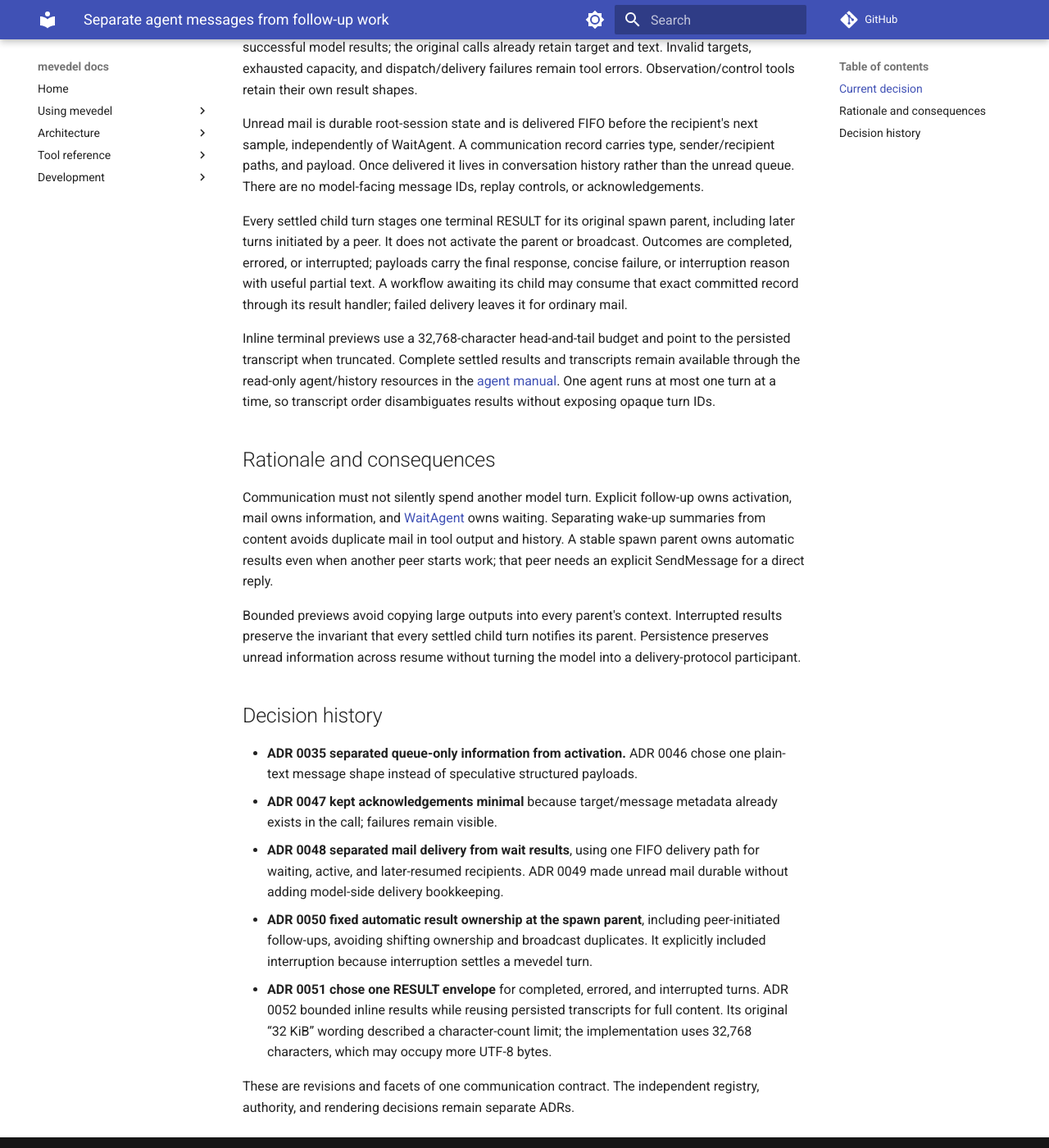
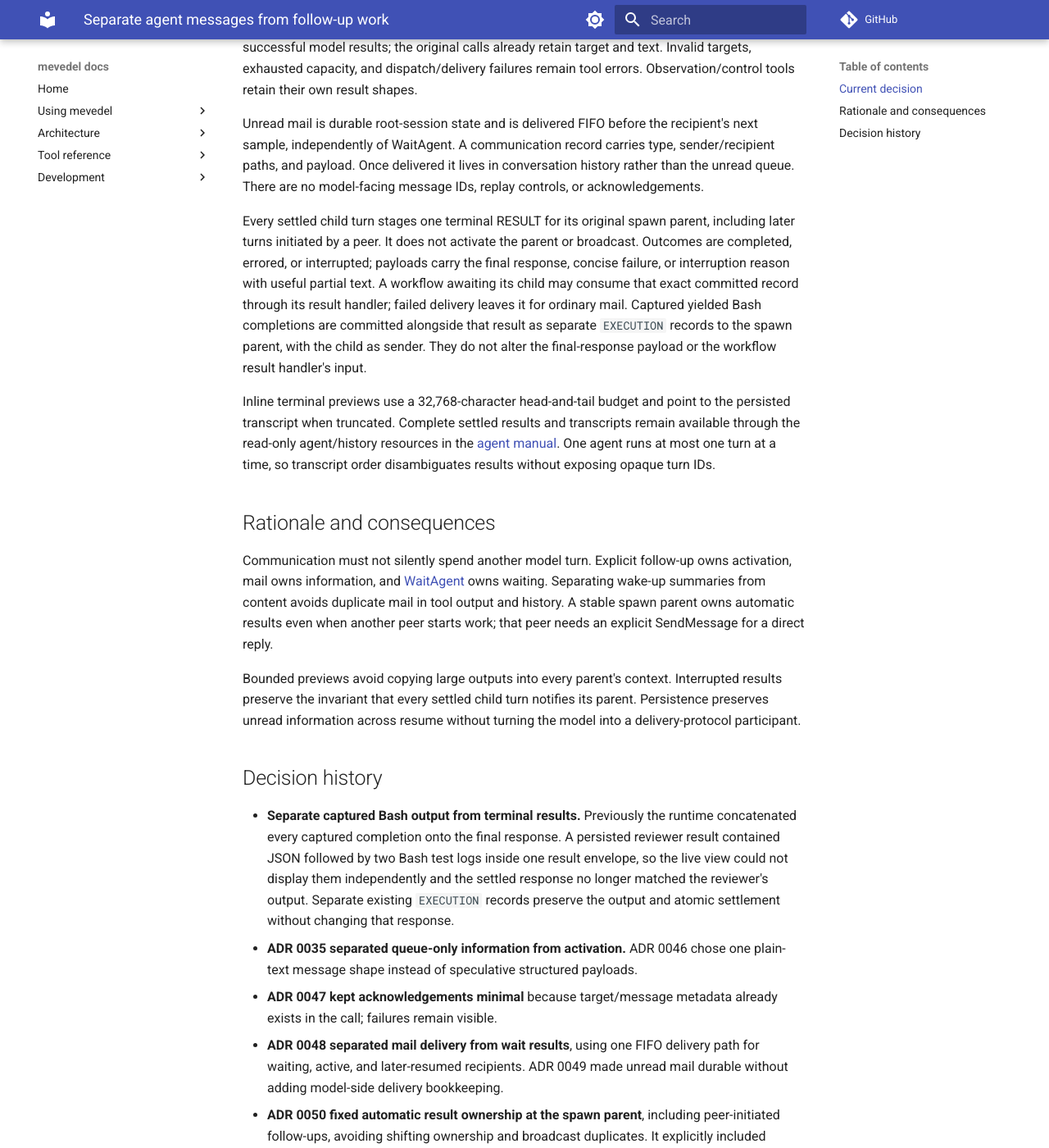
Before and after one commit to FrauH0lle/mevedel, an MkDocs documentation site: the page built from docs/adr/0035-separate-agent-messages-from-follow-up-work.md, in a window 1280 px wide and 1400 px high, scrolled down 462 px. Shown: the whole window at 82% size. Built offline with MkDocs 1.6.1 and Material for MkDocs 9.7.7, drawn with Linux system fonts in a browser that asks for light colours; comment, search, counter and statistics services are not loaded.

Commit message:
fix(agents): Publish Bash completions separately from results

```diff
--- a/docs/adr/0035-separate-agent-messages-from-follow-up-work.md
+++ b/docs/adr/0035-separate-agent-messages-from-follow-up-work.md
@@ -27,6 +27,9 @@ parent or broadcast. Outcomes are completed, errored, or interrupted; payloads
 carry the final response, concise failure, or interruption reason with useful
 partial text. A workflow awaiting its child may consume that exact committed
 record through its result handler; failed delivery leaves it for ordinary mail.
+Captured yielded Bash completions are committed alongside that result as separate
+`EXECUTION` records to the spawn parent, with the child as sender. They do not
+alter the final-response payload or the workflow result handler's input.
 
 Inline terminal previews use a 32,768-character head-and-tail budget and point
 to the persisted transcript when truncated. Complete settled results and
@@ -51,6 +54,12 @@ turning the model into a delivery-protocol participant.
 
 ## Decision history
 
+- **Separate captured Bash output from terminal results.** Previously the runtime
+  concatenated every captured completion onto the final response. A persisted
+  reviewer result contained JSON followed by two Bash test logs inside one result
+  envelope, so the live view could not display them independently and the settled
+  response no longer matched the reviewer's output. Separate existing `EXECUTION`
+  records preserve the output and atomic settlement without changing that response.
 - **ADR 0035 separated queue-only information from activation.** ADR 0046 chose
   one plain-text message shape instead of speculative structured payloads.
 - **ADR 0047 kept acknowledgements minimal** because target/message metadata
```
Also changed, not shown: docs/agents.md (+5 -3 lines), docs/architecture.md (+5 -3 lines), docs/tools.md (+3 -2 lines), docs/view.md (+4 -0 lines), 8 other files.
